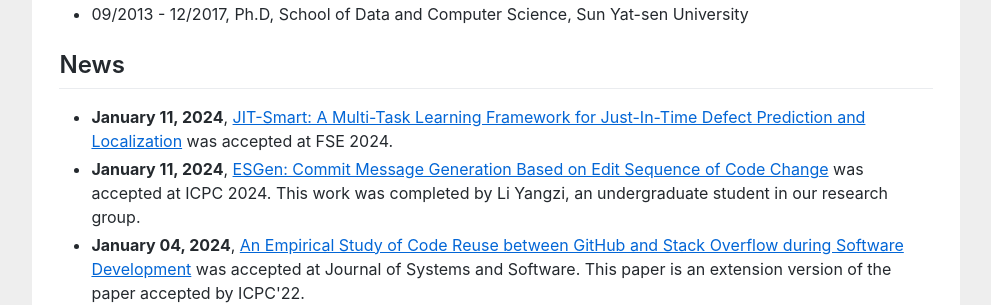
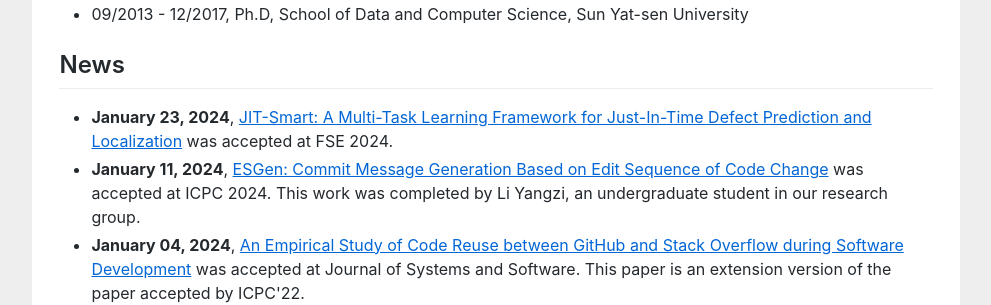
Before and after one commit to huangyuan-hy/huangyuan-hy.github.io, a Jekyll site: the page index.html, which Jekyll copies as it is, in a window 1280 px wide and 900 px high, scrolled down 617 px. Shown: the part 153-458 px from the top of the window, without its empty margins (144-1135 px from the left). Built offline with Jekyll 4.4.1, drawn with Linux system fonts in a browser that asks for light colours.

Commit message:
Update index.html

```diff
--- a/index.html
+++ b/index.html
@@ -93,7 +93,7 @@ gtag('config', 'UA-158965281-1');
 
 				<h2>News</h2>
 					<ul>
-						<li><b>January 11, 2024</b>,  <a href=""><u>JIT-Smart: A Multi-Task Learning Framework for Just-In-Time Defect Prediction and Localization</u></a> was accepted at FSE 2024. </li>
+						<li><b>January 23, 2024</b>,  <a href=""><u>JIT-Smart: A Multi-Task Learning Framework for Just-In-Time Defect Prediction and Localization</u></a> was accepted at FSE 2024. </li>
 						<li><b>January 11, 2024</b>,  <a href=""><u>ESGen: Commit Message Generation Based on Edit Sequence of Code Change</u></a> was accepted at ICPC 2024. This work was completed by Li Yangzi, an undergraduate student in our research group. </li>
 						<li><b>January 04, 2024</b>,  <a href=""><u>An Empirical Study of Code Reuse between GitHub and Stack Overflow during Software Development</u></a> was accepted at Journal of Systems and Software. This paper is an extension version of the paper accepted by ICPC'22. </li>
 						<li><b>December 01, 2023</b>,  <a href=""><u>Smart Contract Code Repair Recommendation based on Reinforcement Learning and Multi-metric Optimization</u></a> was accepted at ACM Transactions on Software Engineering and Methodology. </li>
```
